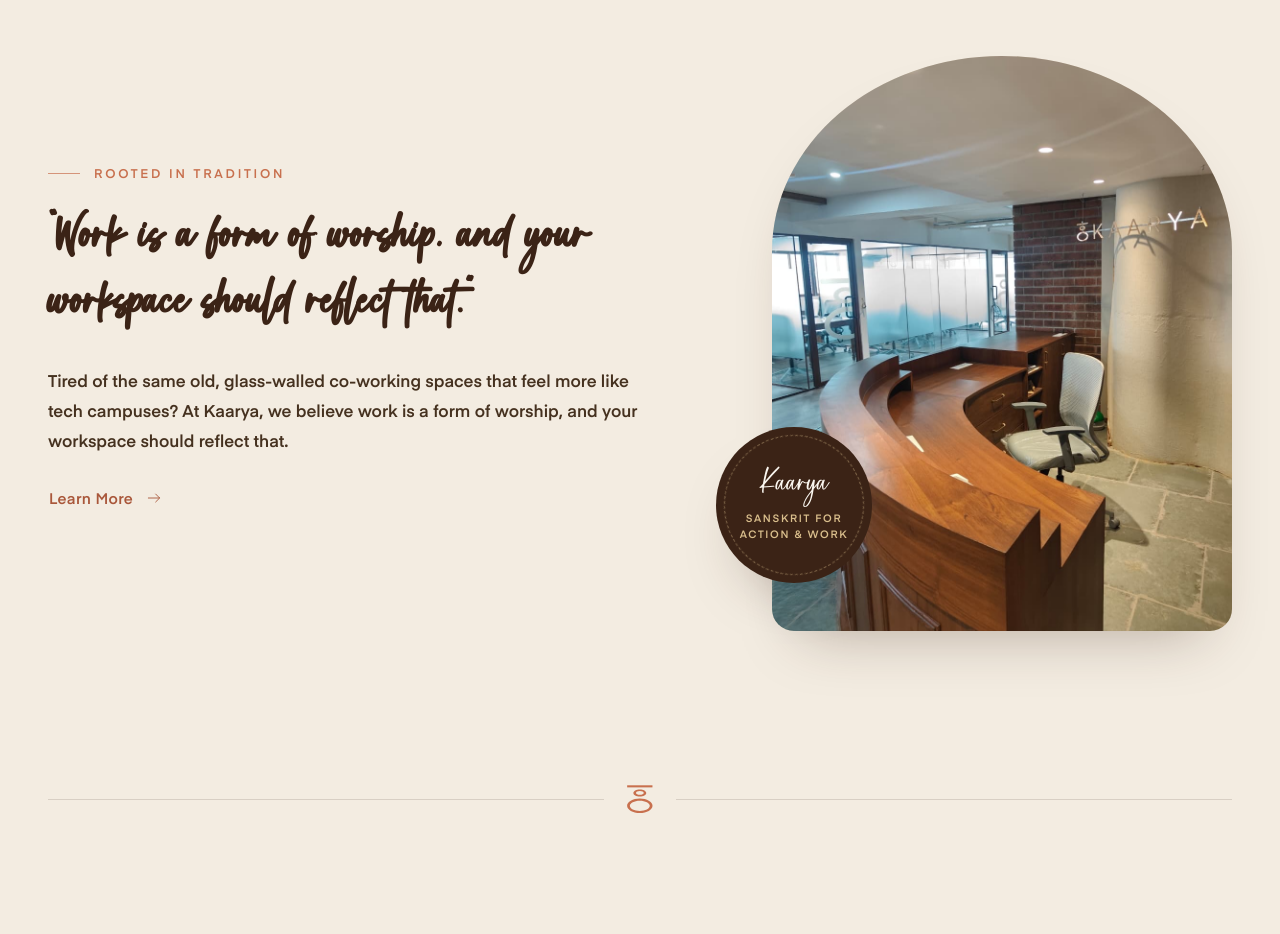
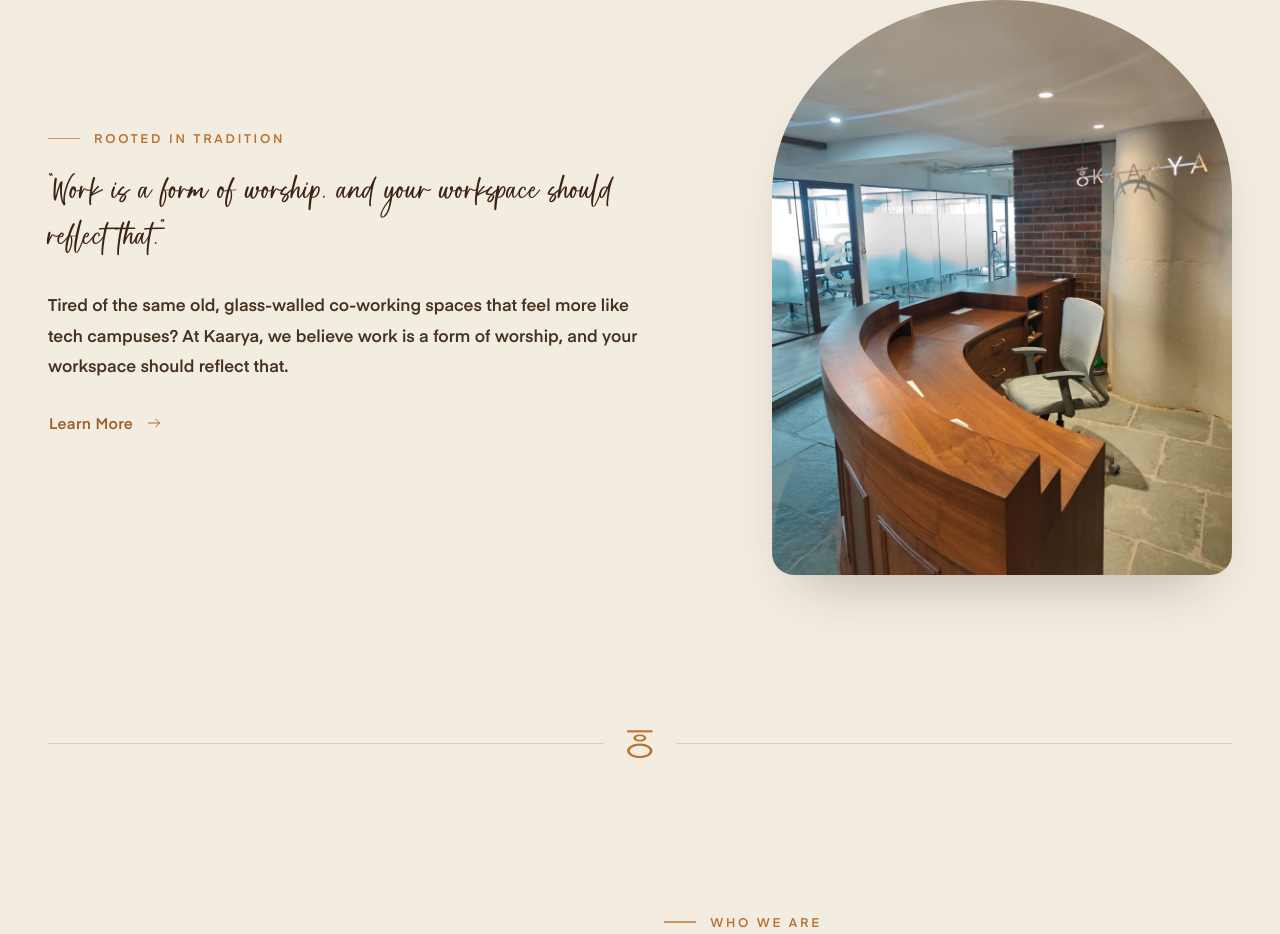
Before and after one commit to Revankarr/Kaarya, a React (Vite) app: page / in a window 1280 px wide. Shown: the part 1013-1947 px from the top of the page. Built offline with nearby package versions, Linux system fonts and the light colour scheme.

Commit message:
Refactor About and Home pages: remove founder section and update content; adjust SectionHead component for conditional rendering

```diff
--- a/src/components/ui.jsx
+++ b/src/components/ui.jsx
@@ -12,7 +12,7 @@ export function SectionHead({ eyebrow, title, body, align = 'left', light, as: H
   return (
     <header className={`section-head section-head--${align}${light ? ' is-light' : ''}`}>
       {eyebrow && <Eyebrow light={light}>{eyebrow}</Eyebrow>}
-      <H className="display">{title}</H>
+      {title && <H className="display">{title}</H>}
       {body && <p className="lead">{body}</p>}
     </header>
   );
--- a/src/content.js
+++ b/src/content.js
@@ -44,7 +44,7 @@ export const meta = {
   '/about': {
     title: 'About Kaarya – Where Tradition Meets Tomorrow | Coworking in Bangalore',
     description:
-      'Kaarya means action in Sanskrit. Meet the story and the architect, Ajay JS, behind Bangalore’s first culturally rooted coworking space.',
+      'Kaarya means action in Sanskrit. Discover the story behind Bangalore’s first culturally rooted coworking space.',
   },
   '/spaces': {
     title: 'Coworking Spaces & Meeting Rooms in JP Nagar, Bangalore | Kaarya',
@@ -99,8 +99,6 @@ export const home = {
   },
   plans: {
     eyebrow: 'Plans',
-    title: 'Monthly memberships & day passes',
-    body: 'Whether you are a freelancer needing occasional workspace or a growing startup requiring dedicated space, we have options to suit your needs.',
     items: [
       {
         name: 'Monthly Membership',
@@ -150,15 +148,6 @@ export const about = {
       'Kaarya wasn’t born out of a boardroom meeting but from a simple observation: Indians have a unique way of working and thriving. We believe that creativity blossoms when nurtured by familiarity and that inspiration strikes when surrounded by cultural touchstones.',
       'We are the first traditionally native co-working space in Bangalore, and we are proud to offer a work environment that is uniquely Indian, undeniably comfortable, and infinitely inspiring.',
     ],
-  },
-  founder: {
-    eyebrow: 'The Architect Behind Kaarya',
-    name: 'Ajay JS',
-    body: [
-      'After spending six years running a successful multi-disciplinary architecture firm, our founder, Ajay JS, like many, craved a workspace that fostered creativity and a sense of community.',
-      'He poured his heart and soul into creating Kaarya. A space that blended the best of modern amenities with the rich cultural heritage of India.',
-    ],
-    quote: 'When you walk into Kaarya, you are not just entering a co-working space; you are stepping into the realisation of a dream built on the foundation of passion, purpose, and a whole lot of chai!',
   },
   mission: {
     eyebrow: 'Our Mission',
--- a/src/pages/About.jsx
+++ b/src/pages/About.jsx
@@ -3,7 +3,7 @@ import { Button, CtaBand, Divider, Eyebrow, PageHero, Photo, Reveal, SectionHead
 import { about, home } from '../content.js';
 
 export default function About() {
-  const { meaning, story, founder, mission } = about;
+  const { meaning, story, mission } = about;
   return (
     <>
       <PageHero {...about.hero} image="lounge-wide" />
@@ -33,20 +33,6 @@ export default function About() {
         </div>
       </section>
 
-      <section className="section section--dark founder">
-        <div className="kolam" aria-hidden="true" />
-        <div className="container founder__grid">
-          <Reveal className="founder__portrait">
-            <Photo name="nook" shape="arch" />
-          </Reveal>
-          <Reveal delay={120}>
-            <Eyebrow light>{founder.eyebrow}</Eyebrow>
-            <h2 className="display">{founder.name}</h2>
-            {founder.body.map((p) => <p key={p} className="body-lg">{p}</p>)}
-            <blockquote className="pull-quote pull-quote--light">“{founder.quote}”</blockquote>
-          </Reveal>
-        </div>
-      </section>
 
       <section className="section mission">
         <div className="container mission__inner">
--- a/src/pages/Home.jsx
+++ b/src/pages/Home.jsx
@@ -66,10 +66,6 @@ function Rooted() {
         </Reveal>
         <Reveal className="rooted__media" delay={120}>
           <Photo name="reception" shape="arch" />
-          <span className="rooted__badge" aria-hidden="true">
-            <span className="script">Kaarya</span>
-            <span>Sanskrit for<br />action &amp; work</span>
-          </span>
         </Reveal>
       </div>
     </section>
@@ -107,7 +103,7 @@ function Plans() {
   return (
     <section className="section plans" id="plans">
       <div className="container">
-        <SectionHead eyebrow={p.eyebrow} title={p.title} body={p.body} align="center" />
+        <SectionHead eyebrow={p.eyebrow} align="center" />
         <div className="plans__grid">
           {p.items.map((plan, i) => (
             <Reveal className={`plan-card${i === 0 ? ' plan-card--featured' : ''}`} key={plan.name} delay={i * 120}>
--- a/src/styles.css
+++ b/src/styles.css
@@ -21,8 +21,8 @@
   --linen: #f3ece1;
   --cream: #fbf7f0;
   --sand: #e9ddcb;
-  --clay: #c8704e;
-  --clay-deep: #a9573a;
+  --clay: #b87333;
+  --clay-deep: #9a5e2a;
   --gold: #b8925a;
   --gold-soft: #d9be8c;
   --brown: #3b2316;
@@ -245,8 +245,8 @@ address {
   display: block;
   font-family: var(--script);
   font-weight: 400;
-  font-size: clamp(2.9rem, 6vw, 5.1rem);
-  line-height: 1;
+  font-size: 2.6rem;
+  line-height: 1.1;
   color: var(--brown);
   letter-spacing: 0;
 }
@@ -256,13 +256,7 @@ address {
   color: var(--cream);
 }
 
-.display--xl {
-  font-size: clamp(3.4rem, 8.5vw, 7.25rem);
-}
-
 .display--hero {
-  font-size: clamp(3.8rem, 10.5vw, 9rem);
-  line-height: 0.92;
   color: var(--cream);
 }
 
@@ -295,17 +289,11 @@ address {
 .pull-quote {
   margin: 0 0 28px;
   font-family: var(--script);
-  font-size: clamp(2.3rem, 4.6vw, 3.8rem);
-  line-height: 1.12;
+  font-weight: 400;
+  font-size: 2.6rem;
+  line-height: 1.1;
   color: var(--brown);
-}
-
-.pull-quote--light {
-  margin-top: 36px;
-  padding-top: 36px;
-  border-top: 1px solid var(--line-light);
-  color: var(--gold-soft);
-  font-size: clamp(1.9rem, 3.4vw, 2.8rem);
+  letter-spacing: 0;
 }
 
 .section-head {
@@ -912,8 +900,7 @@ address {
 .rooted__grid,
 .who__grid,
 .story__grid,
-.meaning__grid,
-.founder__grid {
+.meaning__grid {
   display: grid;
   grid-template-columns: 1.1fr 0.9fr;
   gap: clamp(48px, 8vw, 120px);
@@ -927,48 +914,6 @@ address {
   width: 100%;
 }
 
-.rooted__badge {
-  position: absolute;
-  left: -56px;
-  bottom: 48px;
-  width: 156px;
-  height: 156px;
-  border-radius: 50%;
-  background: var(--brown);
-  color: var(--gold-soft);
-  display: grid;
-  place-content: center;
-  text-align: center;
-  font-family: var(--sans);
-  font-weight: 600;
-  font-size: 0.66rem;
-  letter-spacing: 0.16em;
-  text-transform: uppercase;
-  line-height: 1.5;
-  box-shadow: var(--shadow);
-}
-
-.rooted__badge::before {
-  content: '';
-  position: absolute;
-  inset: 8px;
-  border-radius: 50%;
-  border: 1px dashed rgba(217, 190, 140, 0.45);
-  animation: spin 40s linear infinite;
-}
-
-.rooted__badge .script {
-  font-size: 2.3rem;
-  line-height: 1;
-  letter-spacing: 0;
-  text-transform: none;
-  color: var(--cream);
-  margin-bottom: 6px;
-}
-
-@keyframes spin {
-  to { transform: rotate(360deg); }
-}
 
 .who__grid {
   grid-template-columns: 0.95fr 1.05fr;
@@ -1168,7 +1113,6 @@ address {
 }
 
 .why__cta .display {
-  font-size: clamp(2.2rem, 3.6vw, 3rem);
   margin: 0;
   color: var(--gold-soft);
 }
@@ -1409,14 +1353,6 @@ address {
 .story__grid .photo {
   max-width: 480px;
   justify-self: end;
-}
-
-.founder__grid {
-  grid-template-columns: 0.8fr 1.2fr;
-}
-
-.founder h2 {
-  margin-bottom: 24px;
 }
 
 .mission__inner {
@@ -2408,7 +2344,6 @@ address {
   .who__grid,
   .story__grid,
   .meaning__grid,
-  .founder__grid,
   .book__grid,
   .row,
   .plans__grid,
@@ -2426,17 +2361,6 @@ address {
     max-width: 420px;
   }
 
-  .rooted__badge {
-    left: -12px;
-    bottom: 24px;
-    width: 128px;
-    height: 128px;
-  }
-
-  .rooted__badge .script {
-    font-size: 1.9rem;
-  }
-
   .who__collage {
     max-width: 520px;
     margin-inline: auto;
@@ -2456,10 +2380,6 @@ address {
 
   .group-nav::-webkit-scrollbar {
     display: none;
-  }
-
-  .founder__portrait {
-    max-width: 380px;
   }
 
   .meaning__word {
@@ -2533,25 +2453,6 @@ address {
     white-space: nowrap;
   }
 
-  /* Soul Signature is narrow, so headings can run larger on phones. */
-  .display {
-    font-size: 3.4rem;
-    line-height: 1.02;
-  }
-
-  .display--xl {
-    font-size: 3.9rem;
-  }
-
-  .display--hero {
-    font-size: 4.4rem;
-    line-height: 0.95;
-  }
-
-  .pull-quote {
-    font-size: 2.8rem;
-  }
-
   .hero__inner {
     padding-bottom: 32px;
   }
@@ -2643,18 +2544,6 @@ address {
 
   .site-header .btn--sm {
     padding-inline: 12px;
-  }
-
-  .display {
-    font-size: 3.1rem;
-  }
-
-  .display--xl {
-    font-size: 3.5rem;
-  }
-
-  .display--hero {
-    font-size: 3.9rem;
   }
 }
 
```
